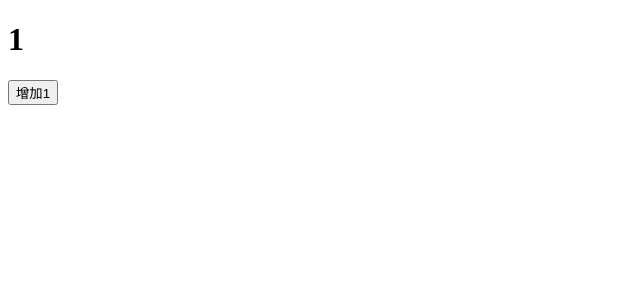
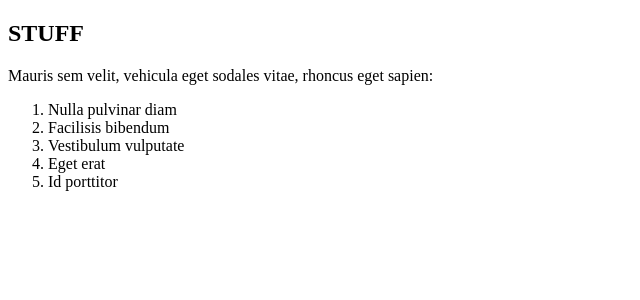
Before and after one commit to September09/reactDemo, a React app: page /#/stuff in a window 1280 px wide. Shown: the top 300 px of the page, without its empty margins (0-640 px from the left). Built offline with nearby package versions, Linux system fonts and the light colour scheme; the HTML template or start-up script is replaced by a standard one.

Commit message:
add router test

```diff
--- a/src/App.js
+++ b/src/App.js
@@ -2,26 +2,47 @@
  * Created by september on 2018/5/27.
  */
 
-import React, { Component } from 'react';
+// import React, { Component } from 'react';
+//
+// export default class App extends Component {
+//   constructor(props) {
+//     super(props);
+//     this.state = {
+//       count: 2,
+//     };
+//   }
+//   add() {
+//     this.setState({
+//       count: this.state.count + 3,
+//     });
+//   }
+//   render() {
+//     return (
+//       <div>
+//         <h1>{ this.state.count }</h1>
+//         <button onClick={() => { this.add(); }}>增加3</button>
+//         <div><Link to="/page1">去page1</Link></div>
+//         <div><Link to="/page2">去page2</Link></div>
+//         <div>ceshi</div>
+//       </div>
+//     );
+//   }
+// }
 
-export default class App extends Component {
-  constructor(props) {
-    super(props);
-    this.state = {
-      count: 1,
-    };
-  }
-  add() {
-    this.setState({
-      count: this.state.count + 1,
-    });
-  }
-  render() {
-    return (
-      <div>
-        <h1>{ this.state.count }</h1>
-        <button onClick={() => { this.add(); }}>增加1</button>
-      </div>
-    );
-  }
-}
+
+import React from 'react';
+import { NavLink } from 'react-router-dom';
+// import Home from './Home';
+// import Stuff from './Stuff';
+// import Contact from './Contact';
+// import RouterMap from './router';
+
+const Main = () => (
+  <div>
+    <div><NavLink to="/home">Home</NavLink></div>
+    <div><NavLink to="/stuff">Stuff</NavLink></div>
+    <div><NavLink to="/contact">Contact</NavLink></div>
+  </div>
+);
+
+export default Main;
--- /dev/null
+++ b/src/Contact.js
@@ -0,0 +1,12 @@
+import React from 'react';
+
+const Contact = () => (
+  <div>
+    <h2>GOT QUESTIONS?</h2>
+    <p>The easiest thing to do is post on
+                    our <a href="https://github.com/huangche007">GitHub</a>.
+    </p>
+  </div>
+);
+
+export default Contact;
--- /dev/null
+++ b/src/Home.js
@@ -0,0 +1,18 @@
+import React from 'react';
+
+const Home = () => (
+  <div>
+    <h2>HELLO</h2>
+    <p>Cras facilisis urna ornare ex volutpat, et
+                    convallis erat elementum. Ut aliquam, ipsum vitae
+                    gravida suscipit, metus dui bibendum est, eget rhoncus nibh
+                    metus nec massa. Maecenas hendrerit laoreet augue
+                    nec molestie. Cum sociis natoque penatibus et magnis
+                    dis parturient montes, nascetur ridiculus mus.
+    </p>
+
+    <p>Duis a turpis sed lacus dapibus elementum sed eu lectus.</p>
+  </div>
+);
+
+export default Home;
--- /dev/null
+++ b/src/Stuff.js
@@ -0,0 +1,19 @@
+import React from 'react';
+
+const Stuff = () => (
+  <div>
+    <h2>STUFF</h2>
+    <p>Mauris sem velit, vehicula eget sodales vitae,
+                    rhoncus eget sapien:
+    </p>
+    <ol>
+      <li>Nulla pulvinar diam</li>
+      <li>Facilisis bibendum</li>
+      <li>Vestibulum vulputate</li>
+      <li>Eget erat</li>
+      <li>Id porttitor</li>
+    </ol>
+  </div>
+);
+
+export default Stuff;
--- a/src/index.js
+++ b/src/index.js
@@ -6,24 +6,24 @@
 
 import React, { Component } from 'react';
 import { render } from 'react-dom';
-import App from './App';
 import { AppContainer } from 'react-hot-loader';
 import 'babel-polyfill';
+import { browserHistory } from 'react-router'
+import RouterMap from './router';
 
-const renderDom = (Component) => {
+import App from './App'
+
+const renderDom = () => {
   render(
     <AppContainer>
-      <Component />
+        <RouterMap />
     </AppContainer>,
     document.getElementById('app'),
   );
 };
 
-renderDom(App);
+renderDom();
 
 if (module.hot) {
-  module.hot.accept('./App', () => {
-    const App = require('./App').default;
-    renderDom(App);
-  });
+  module.hot.accept(renderDom());
 }
--- /dev/null
+++ b/src/page1.js
@@ -0,0 +1,7 @@
+import React from 'react';
+
+const PageOne = () => (
+  <p>PAGE1</p>
+);
+
+export default PageOne;
--- /dev/null
+++ b/src/page2.js
@@ -0,0 +1,7 @@
+import React from 'react';
+
+const PageTwo = () => (
+  <p>PAGE2</p>
+);
+
+export default PageTwo;
--- /dev/null
+++ b/src/router.js
@@ -0,0 +1,22 @@
+import React from 'react';
+import { Route, hashHistory } from 'react-router';
+import { HashRouter } from 'react-router-dom';
+import App from './App';
+// import Page1 from './page1';
+// import Page2 from './page2';
+import Home from './Home';
+import Stuff from './Stuff';
+import Contact from './Contact';
+
+const RouteMap = () => (
+  <HashRouter history={hashHistory}>
+    <div>
+      <Route exact path="/" component={App} />
+      <Route path="/home" component={Home} />
+      <Route path="/stuff" component={Stuff} />
+      <Route path="/contact" component={Contact} />
+    </div>
+  </HashRouter>
+);
+
+export default RouteMap;
```
Also changed, not shown: package.json (+6 -1 lines), 1 other file (tests, documents, lock files or other folders).
